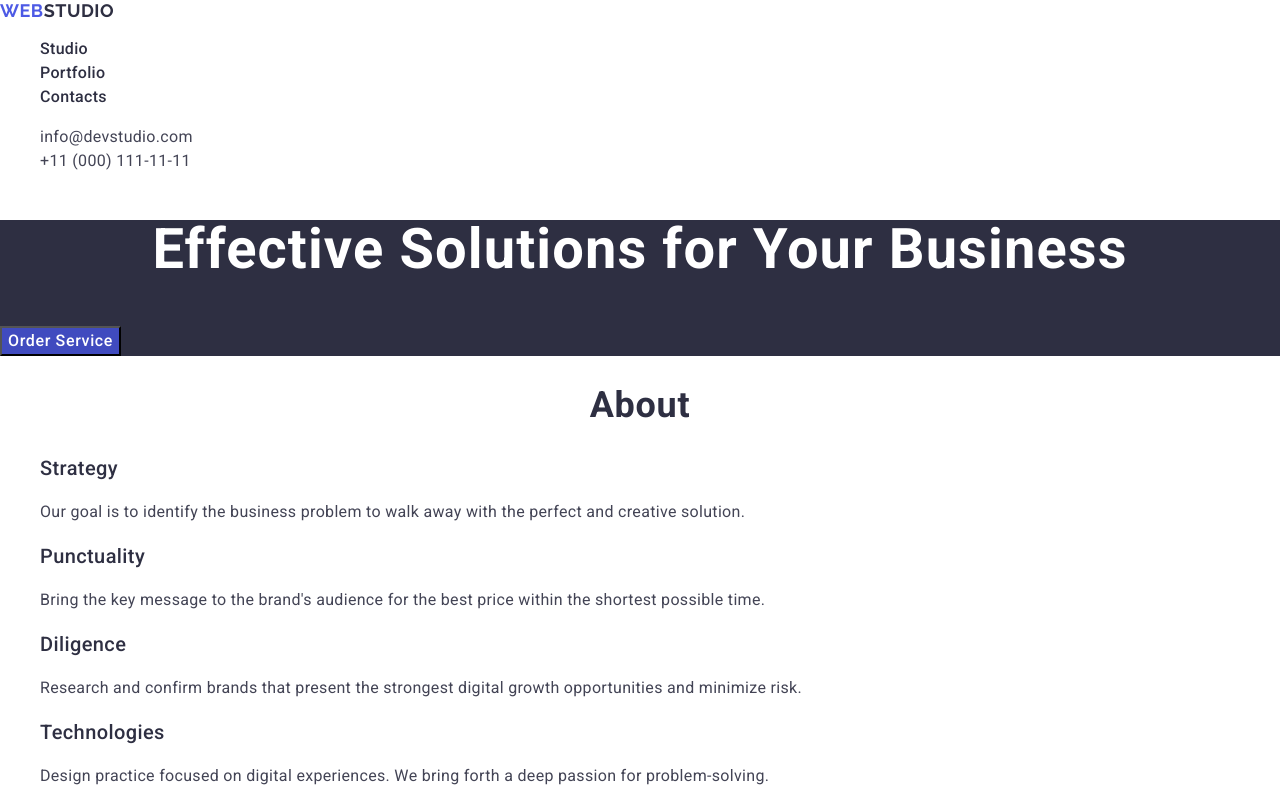
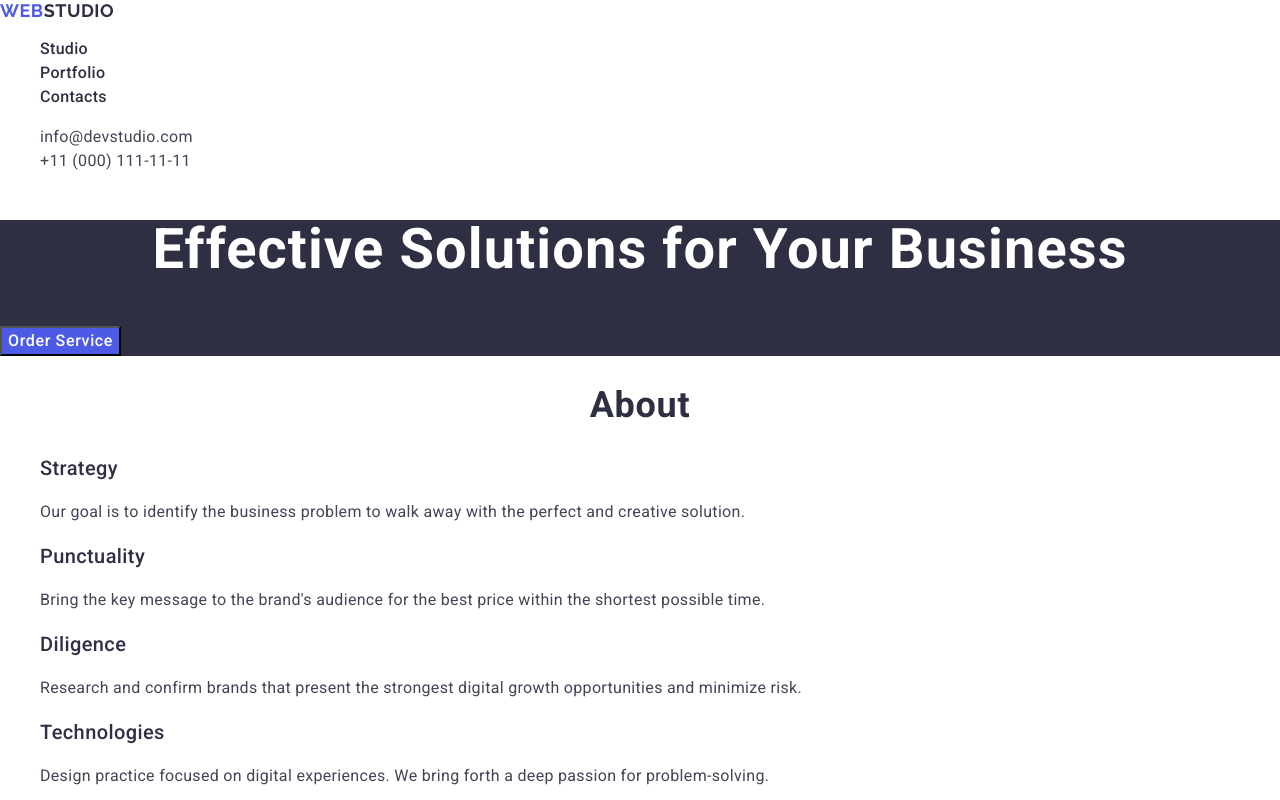
Before and after one commit to Tolixandr/goit-markup-hw-02, a plain HTML site: page index.html in a window 1280 px wide. Shown: the top 800 px of the page. Drawn offline with nearby package versions, Linux system fonts and the light colour scheme.

Commit message:
goit-markup-hw-02

```diff
--- a/css/styles.css
+++ b/css/styles.css
@@ -64,7 +64,7 @@ font-size: 16px;
 font-weight: 500;
 line-height: 1.5;
 letter-spacing: 0.04em;
-background-color: #404BBF;
+background-color: #4D5AE5;
 cursor: pointer;
 }
 .button:hover,
```
